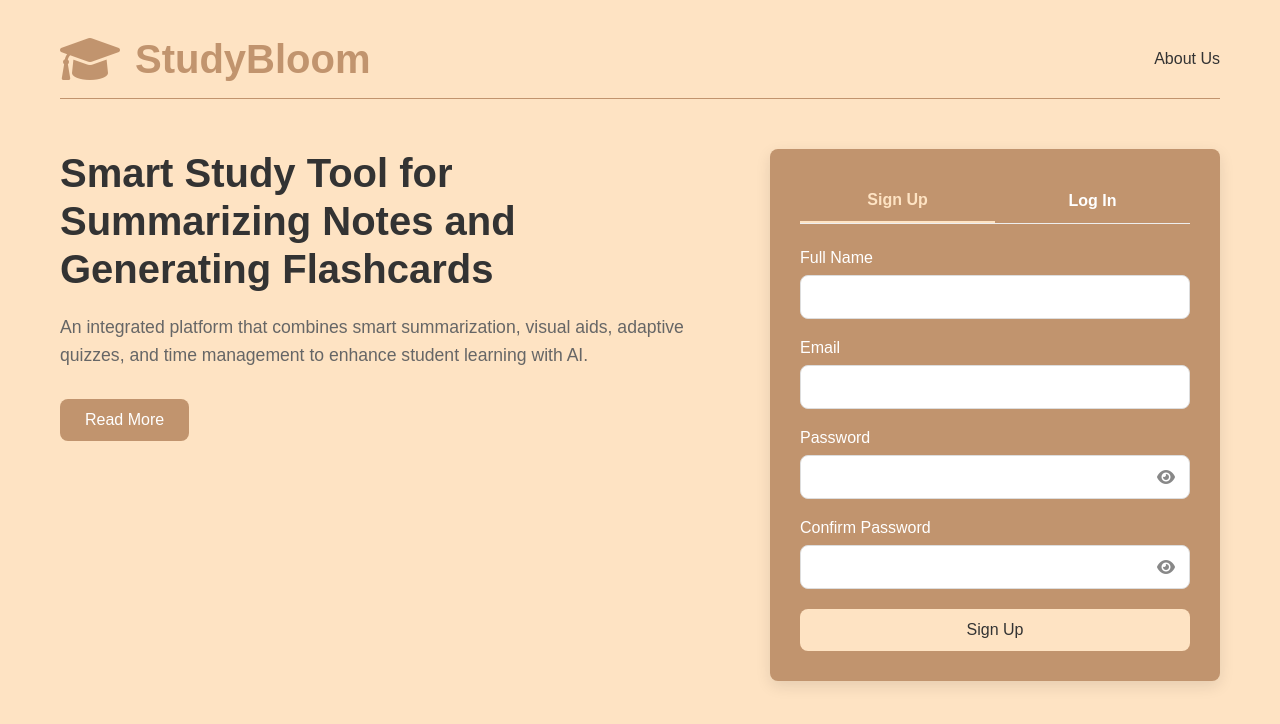
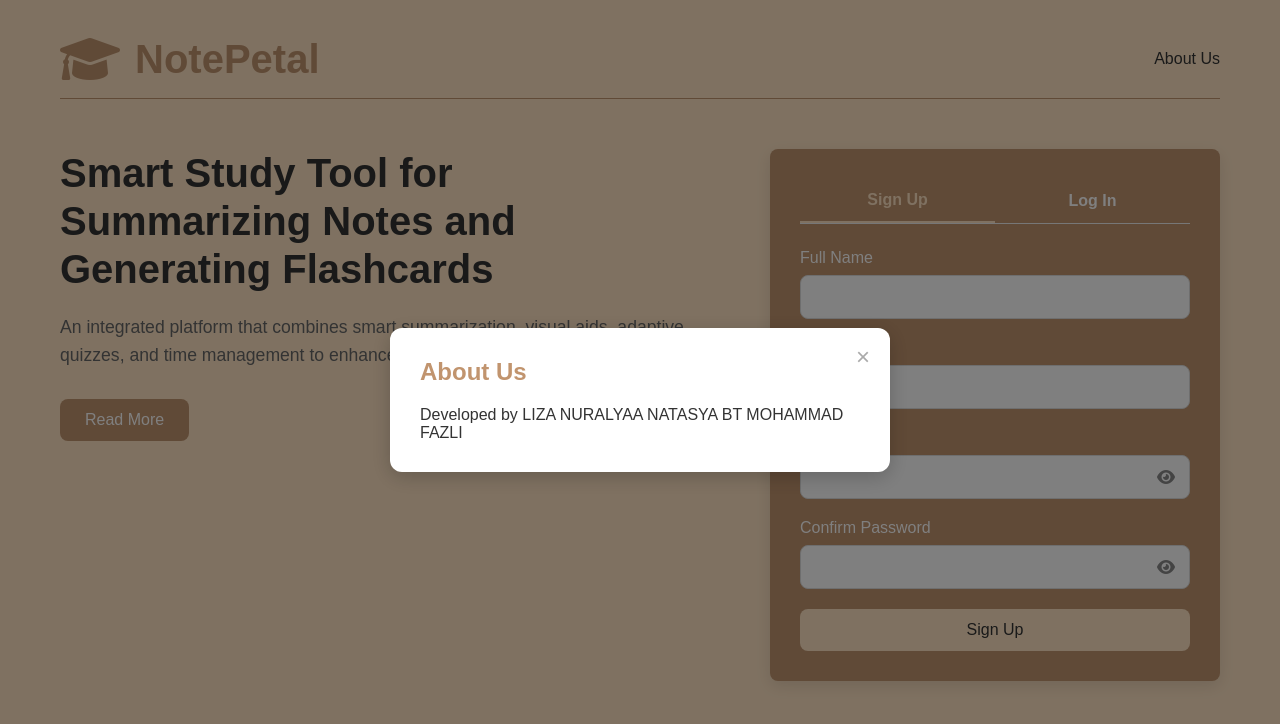
Before and after one commit to AlyaaNatasya/fyp-project, a plain HTML site: page frontend/pages/home.html in a window 1280 px wide. Both pictures are taken after a click on the link "About Us". Drawn offline with Linux system fonts and the light colour scheme; a web font is replaced by a local one.

Commit message:
add about us

```diff
--- a/frontend/js/home.js
+++ b/frontend/js/home.js
@@ -7,6 +7,11 @@ document.addEventListener("DOMContentLoaded", function () {
   const loginForm = document.getElementById("login-form");
   const signupMessage = document.getElementById("signup-message");
   const loginMessage = document.getElementById("login-message");
+
+  // About Us Modal functionality
+  const aboutUsBtn = document.getElementById("about-us-btn");
+  const aboutUsModal = document.getElementById("aboutUsModal");
+  const closeAboutModal = document.getElementById("closeAboutModal");
 
   // Tab switching
   signupTab?.addEventListener("click", function () {
@@ -148,4 +153,22 @@ document.addEventListener("DOMContentLoaded", function () {
     if (signupMessage) signupMessage.className = "auth-message";
     if (loginMessage) loginMessage.className = "auth-message";
   }
+
+  // About Us button functionality
+  aboutUsBtn?.addEventListener("click", function (e) {
+    e.preventDefault();
+    aboutUsModal.style.display = "flex";
+  });
+
+  // Close About Us modal
+  closeAboutModal?.addEventListener("click", function () {
+    aboutUsModal.style.display = "none";
+  });
+
+  // Close modal when clicking outside the content
+  window.addEventListener("click", function (e) {
+    if (e.target === aboutUsModal) {
+      aboutUsModal.style.display = "none";
+    }
+  });
 });
--- a/frontend/pages/home.html
+++ b/frontend/pages/home.html
@@ -21,10 +21,10 @@
       <nav class="navbar">
         <div class="nav-logo">
           <i class="fas fa-graduation-cap"></i>
-          <span>StudyBloom</span>
+          <span>NotePetal</span>
         </div>
         <ul class="nav-links">
-          <li><a href="#">About Us</a></li>
+          <li><a href="#" id="about-us-btn">About Us</a></li>
         </ul>
       </nav>
 
@@ -120,6 +120,15 @@
       </div>
     </div>
 
+    <!-- About Us Modal -->
+    <div id="aboutUsModal" class="modal" style="display: none">
+      <div class="modal-content">
+        <span class="close-modal" id="closeAboutModal">&times;</span>
+        <h3>About Us</h3>
+        <p>Developed by LIZA NURALYAA NATASYA BT MOHAMMAD FAZLI</p>
+      </div>
+    </div>
+
     <!-- Configuration -->
     <script src="../js/config.js"></script>
     <!-- Shared JS -->
```
